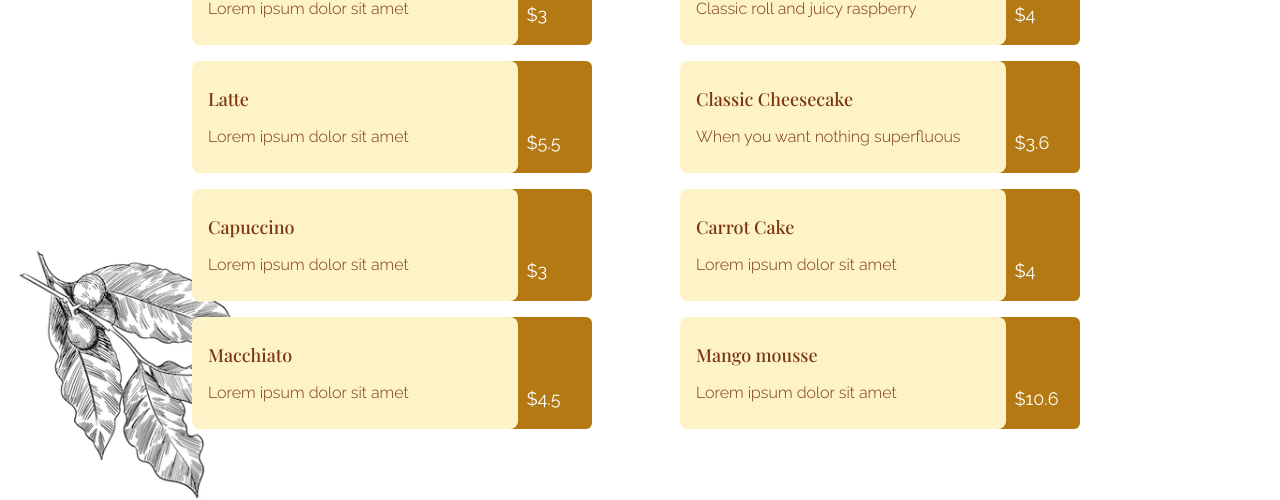
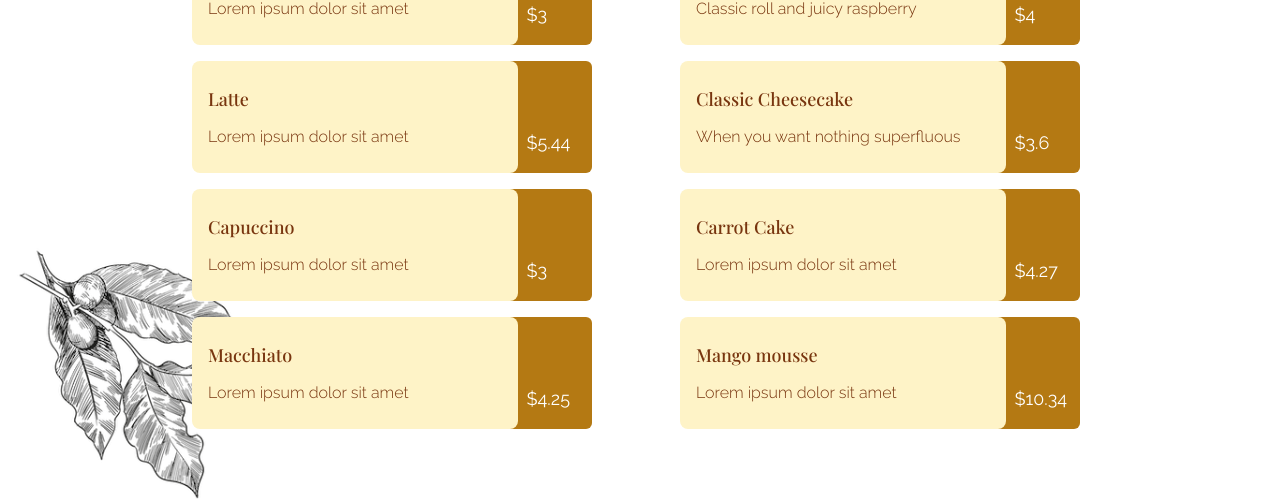
Before and after one commit to moonlik/coffee-shop-project, a React (Create React App) app: page / in a window 1280 px wide. Shown: the part 2571-3071 px from the top of the page. Built offline with nearby package versions, Linux system fonts and the light colour scheme.

Commit message:
Fixed prices, changed prices to number

```diff
--- a/src/App.js
+++ b/src/App.js
@@ -20,19 +20,19 @@ export default function App() {
 	]
 
 	const coffeeData = [
-		{ id: 1, name: 'Espresso', description: 'Lorem ipsum dolor sit amet', price: '2' },
-		{ id: 2, name: 'Americano', description: 'Lorem ipsum dolor sit amet', price: '3' },
-		{ id: 3, name: 'Latte', description: 'Lorem ipsum dolor sit amet', price: '5.5' },
-		{ id: 4, name: 'Capuccino', description: 'Lorem ipsum dolor sit amet', price: '3' },
-		{ id: 5, name: 'Macchiato', description: 'Lorem ipsum dolor sit amet', price: '4.5' },
+		{ id: 1, name: 'Espresso', description: 'Lorem ipsum dolor sit amet', price: 2 },
+		{ id: 2, name: 'Americano', description: 'Lorem ipsum dolor sit amet', price: 3 },
+		{ id: 3, name: 'Latte', description: 'Lorem ipsum dolor sit amet', price: 5.44 },
+		{ id: 4, name: 'Capuccino', description: 'Lorem ipsum dolor sit amet', price: 3 },
+		{ id: 5, name: 'Macchiato', description: 'Lorem ipsum dolor sit amet', price: 4.25 },
 	]
 
 	const dessertData = [
-		{id: 11, name: 'Blueberry Muffin', description: 'Bursting taste of fresh blueberries', price: '3'},
-		{id: 21, name: 'Cinnamon Roll with Raspberry', description: 'Classic roll and juicy raspberry', price: '4'},
-		{id: 31, name: 'Classic Cheesecake', description: 'When you want nothing superfluous', price: '3.6'},
-		{id: 41, name: 'Carrot Cake', description: 'Lorem ipsum dolor sit amet', price: '4'},
-		{id: 51, name: 'Mango mousse', description: 'Lorem ipsum dolor sit amet', price: '10.6'},
+		{id: 11, name: 'Blueberry Muffin', description: 'Bursting taste of fresh blueberries', price: 3},
+		{id: 21, name: 'Cinnamon Roll with Raspberry', description: 'Classic roll and juicy raspberry', price: 4},
+		{id: 31, name: 'Classic Cheesecake', description: 'When you want nothing superfluous', price: 3.6},
+		{id: 41, name: 'Carrot Cake', description: 'Lorem ipsum dolor sit amet', price: 4.27},
+		{id: 51, name: 'Mango mousse', description: 'Lorem ipsum dolor sit amet', price: 10.34},
 	]
 
 	const [cartItems, setCartItems] = useState([]);
@@ -75,7 +75,7 @@ export default function App() {
 	  };
 
 	const sumTotalCartItems = (items) =>
-		items.reduce((sum, item) => sum + (item.amount * parseFloat(item.price)), 0);
+		items.reduce((sum, item) => (sum + (item.amount * item.price)), 0).toFixed(2);
 
 	return (
 		<>
```
